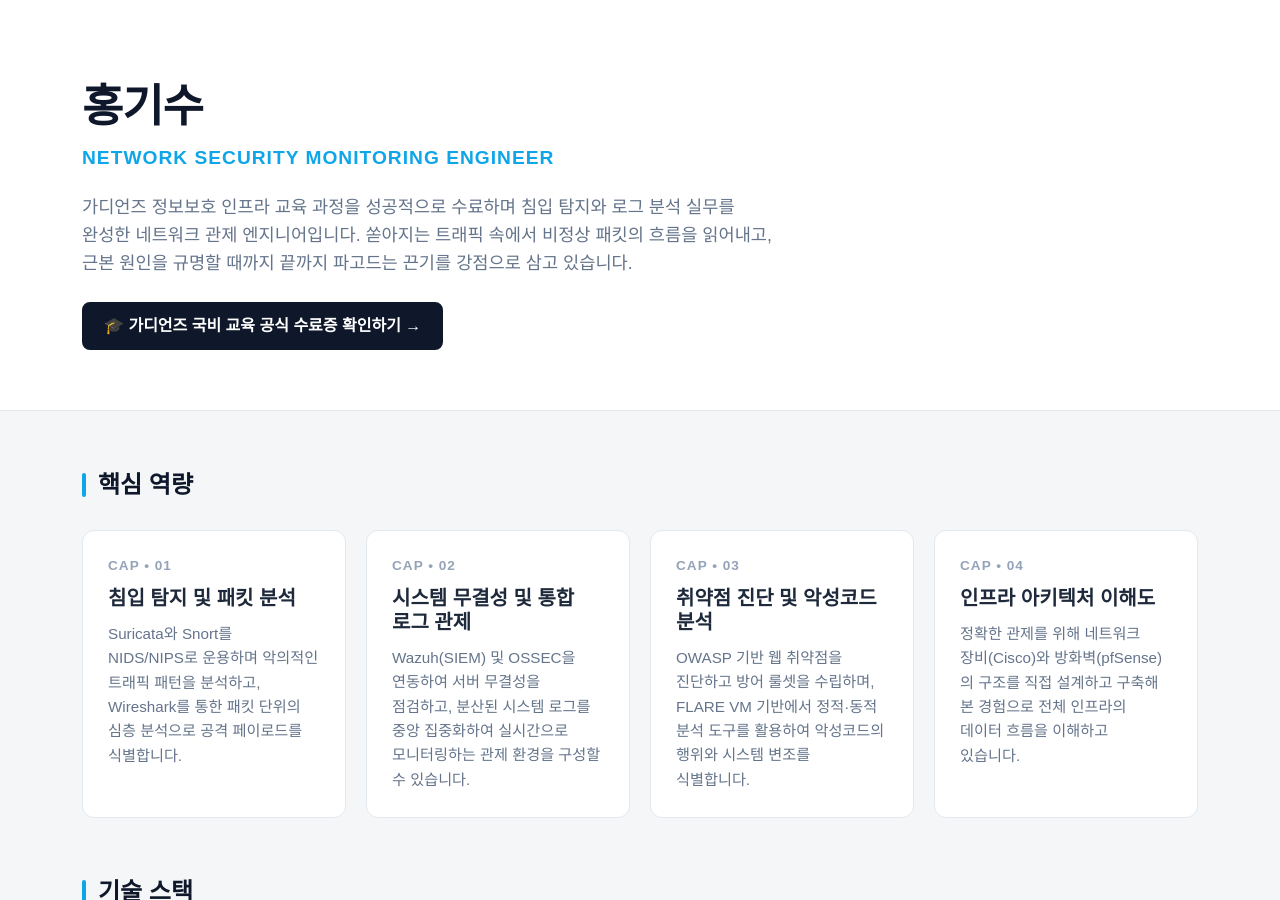
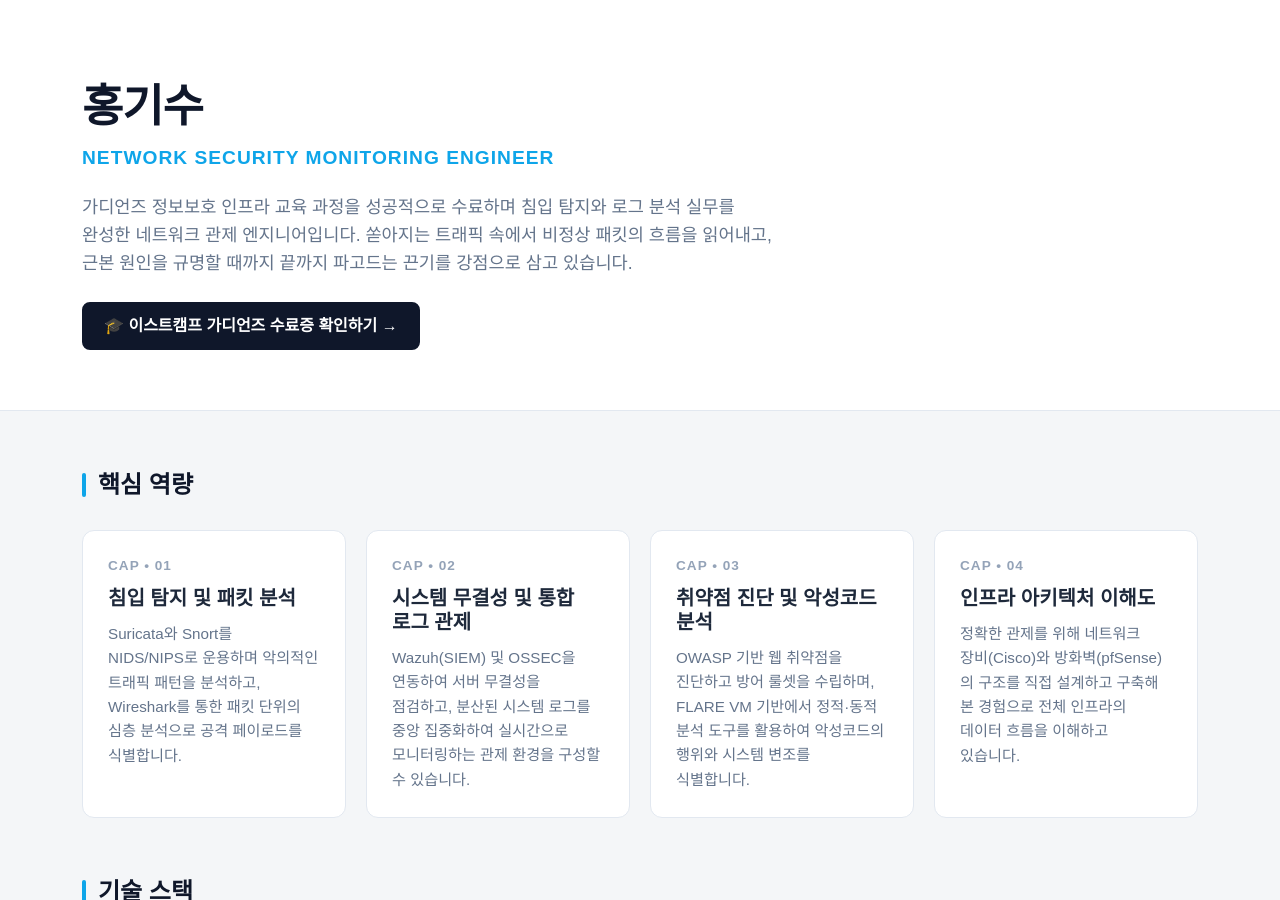
Before and after one commit to Hong-ki-su/Hong-ki-su.github.io, a Jekyll site: the page index.html, which Jekyll copies as it is, in a window 1280 px wide and 900 px high. Built offline with Jekyll 4.4.1, drawn with Linux system fonts in a browser that asks for light colours; some web fonts are replaced.

Commit message:
포트폴리오 업데이트: 수료증 버튼 텍스트 깔끔하게 수정

```diff
--- a/engineer.html
+++ b/engineer.html
@@ -46,9 +46,9 @@
     <p class="subtitle">Security Infrastructure Engineer</p>
     <p class="desc">가디언즈 정보보호 인프라 교육 수료 및 네트워크관리사 2급 지식을 바탕으로 IT 인프라 아키텍처를 설계하는 보안 인프라 엔지니어입니다. 탄탄한 망 분리 설계부터 시스템 서버(Linux/Windows) 운영까지, 어떠한 장애에도 흔들리지 않는 튼튼한 뼈대를 구축하는 것을 목표로 합니다.</p>
 
-    <!-- 💡 국비 수료증 버튼을 가장 눈에 띄는 맨 위에 추가! -->
+    <!-- 💡 수정된 수료증 버튼 텍스트 -->
     <div style="margin-top: 25px;">
-      <a href="홍기수.pdf" target="_blank" class="btn-custom" style="background:#0f172a; color:#ffffff; border-color:#0f172a; font-size: 1rem; padding: 10px 20px;">🎓 가디언즈 국비 교육 공식 수료증 확인하기 →</a>
+      <a href="홍기수.pdf" target="_blank" class="btn-custom" style="background:#0f172a; color:#ffffff; border-color:#0f172a; font-size: 1rem; padding: 10px 20px;">🎓 이스트캠프 가디언즈 수료증 확인하기 →</a>
     </div>
 
   </div>
--- a/index.html
+++ b/index.html
@@ -46,9 +46,9 @@
     <p class="subtitle">Network Security Monitoring Engineer</p>
     <p class="desc">가디언즈 정보보호 인프라 교육 과정을 성공적으로 수료하며 침입 탐지와 로그 분석 실무를 완성한 네트워크 관제 엔지니어입니다. 쏟아지는 트래픽 속에서 비정상 패킷의 흐름을 읽어내고, 근본 원인을 규명할 때까지 끝까지 파고드는 끈기를 강점으로 삼고 있습니다.</p>
 
-    <!-- 💡 국비 수료증 버튼을 가장 눈에 띄는 맨 위에 추가! -->
+    <!-- 💡 수정된 수료증 버튼 텍스트 -->
     <div style="margin-top: 25px;">
-      <a href="홍기수.pdf" target="_blank" class="btn-custom" style="background:#0f172a; color:#ffffff; border-color:#0f172a; font-size: 1rem; padding: 10px 20px;">🎓 가디언즈 국비 교육 공식 수료증 확인하기 →</a>
+      <a href="홍기수.pdf" target="_blank" class="btn-custom" style="background:#0f172a; color:#ffffff; border-color:#0f172a; font-size: 1rem; padding: 10px 20px;">🎓 이스트캠프 가디언즈 수료증 확인하기 →</a>
     </div>
 
   </div>
```
Also changed, not shown: 1 other file.
